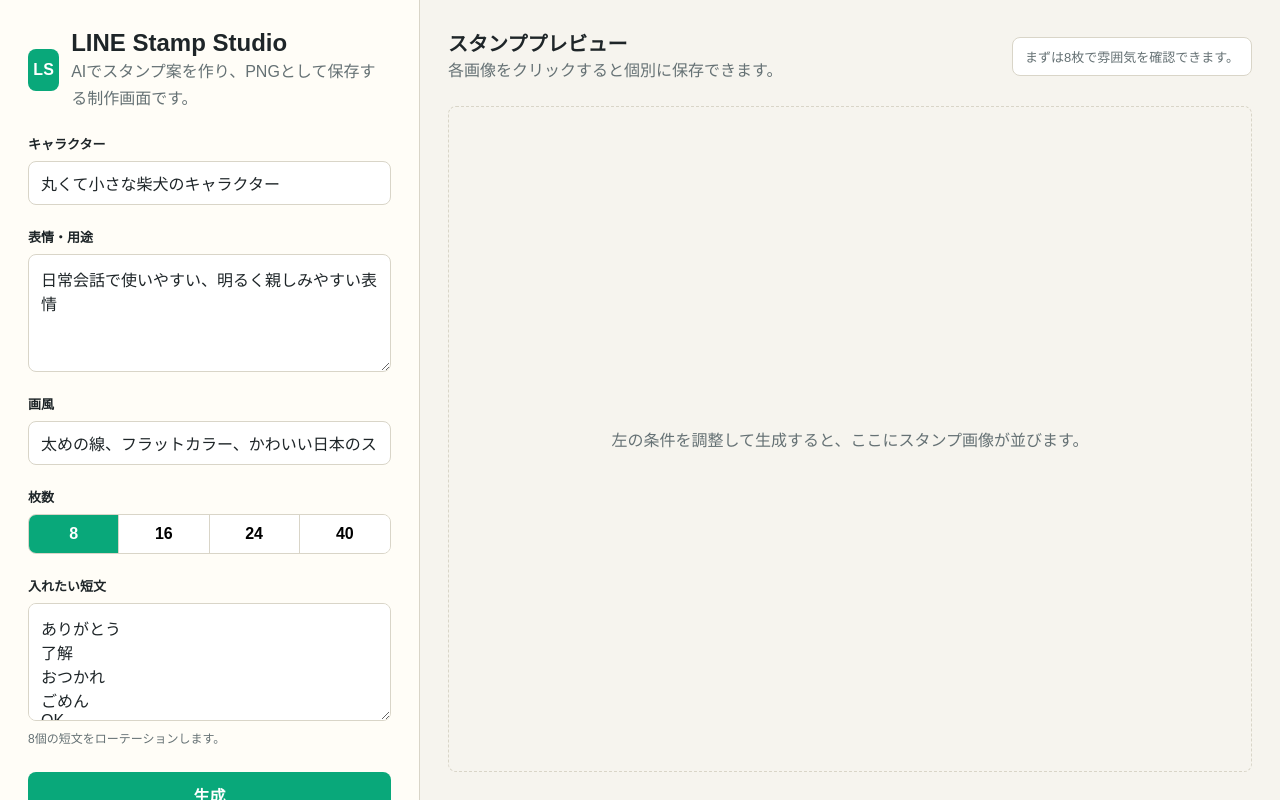
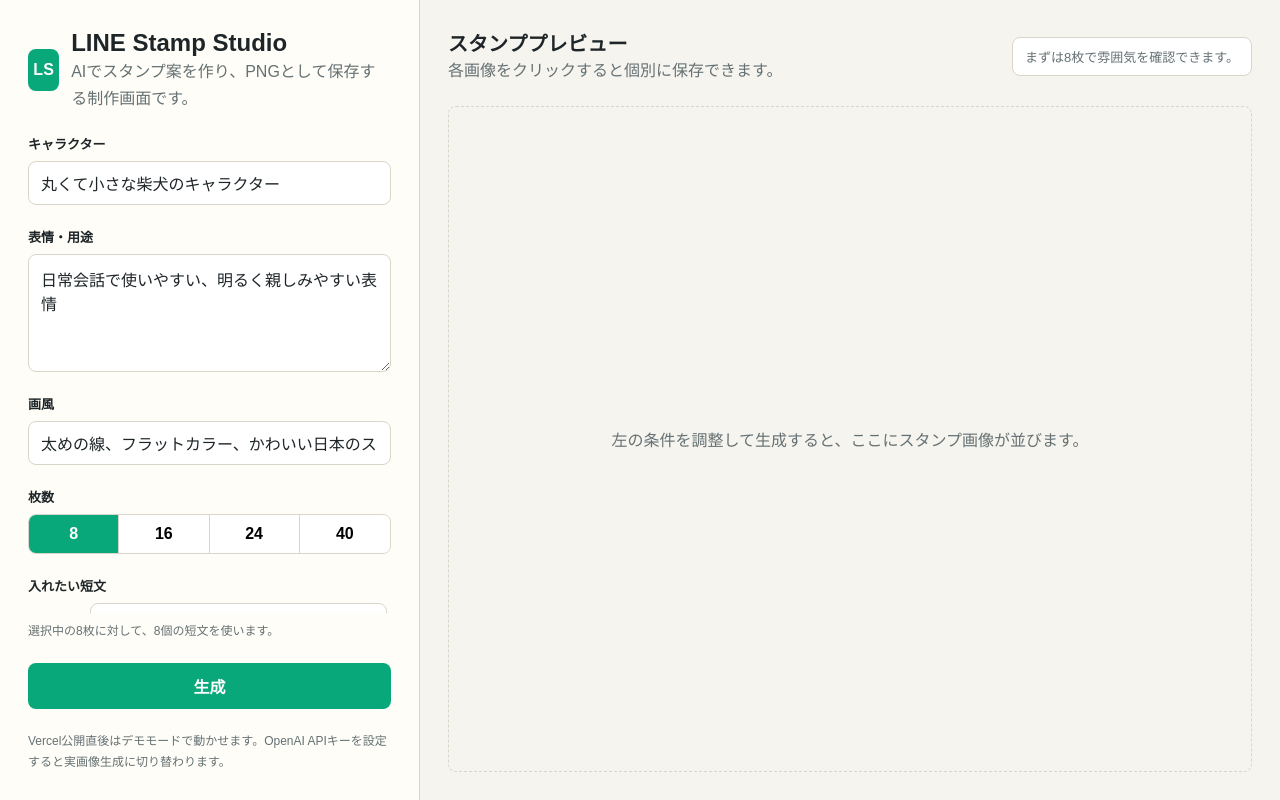
Before and after one commit to kimkim-JP/chopaTools, a Next.js app: page / in a window 1280 px wide. Built offline with nearby package versions, Linux system fonts and the light colour scheme.

Commit message:
Add files via upload

```diff
--- a/src/app/page.tsx
+++ b/src/app/page.tsx
@@ -2,9 +2,8 @@
 
 import { useMemo, useState } from "react";
 
-const starterPhrases = ["ありがとう", "了解", "おつかれ", "ごめん", "OK", "最高", "いま行く", "またね"].join(
-  "\n"
-);
+const starterPhrases = ["ありがとう", "了解", "おつかれ", "ごめん", "OK", "最高", "いま行く", "またね"];
+const maxStampCount = 40;
 
 type GenerateResponse = {
   mode: "demo" | "api";
@@ -16,16 +15,27 @@
   const [character, setCharacter] = useState("丸くて小さな柴犬のキャラクター");
   const [mood, setMood] = useState("日常会話で使いやすい、明るく親しみやすい表情");
   const [style, setStyle] = useState("太めの線、フラットカラー、かわいい日本のスタンプ風");
-  const [phrases, setPhrases] = useState(starterPhrases);
+  const [phrases, setPhrases] = useState<string[]>(
+    Array.from({ length: maxStampCount }, (_, index) => starterPhrases[index] ?? "")
+  );
   const [count, setCount] = useState(8);
   const [images, setImages] = useState<string[]>([]);
   const [status, setStatus] = useState("まずは8枚で雰囲気を確認できます。");
   const [loading, setLoading] = useState(false);
 
   const phraseCount = useMemo(
-    () => phrases.split(/\r?\n/).filter((phrase) => phrase.trim()).length,
-    [phrases]
+    () => phrases.slice(0, count).filter((phrase) => phrase.trim()).length,
+    [phrases, count]
   );
+
+  const phraseText = useMemo(
+    () => phrases.slice(0, count).map((phrase) => phrase.trim()).join("\n"),
+    [phrases, count]
+  );
+
+  function updatePhrase(index: number, value: string) {
+    setPhrases((current) => current.map((phrase, phraseIndex) => (phraseIndex === index ? value : phrase)));
+  }
 
   async function generate() {
     setLoading(true);
@@ -35,7 +45,7 @@
       const response = await fetch("/api/generate", {
         method: "POST",
         headers: { "Content-Type": "application/json" },
-        body: JSON.stringify({ character, mood, style, phrases, count })
+        body: JSON.stringify({ character, mood, style, phrases: phraseText, count })
       });
       const data = (await response.json()) as GenerateResponse;
 
@@ -101,10 +111,31 @@
           </div>
         </div>
 
-        <div className="field">
+        <div className="field phrase-field">
           <label htmlFor="phrases">入れたい短文</label>
-          <textarea id="phrases" value={phrases} onChange={(event) => setPhrases(event.target.value)} />
-          <p className="fineprint">{phraseCount}個の短文をローテーションします。</p>
+          <div className="phrase-list" id="phrases">
+            {phrases.map((phrase, index) => {
+              const phraseNumber = index + 1;
+              const isActive = phraseNumber <= count;
+
+              return (
+                <label className={isActive ? "phrase-row" : "phrase-row muted"} key={phraseNumber}>
+                  <span>No.{phraseNumber}</span>
+                  <input
+                    aria-label={`短文 ${phraseNumber}`}
+                    disabled={!isActive}
+                    maxLength={12}
+                    onChange={(event) => updatePhrase(index, event.target.value)}
+                    placeholder={isActive ? "短文" : ""}
+                    value={phrase}
+                  />
+                </label>
+              );
+            })}
+          </div>
+          <p className="fineprint">
+            選択中の{count}枚に対して、{phraseCount}個の短文を使います。
+          </p>
         </div>
 
         <div className="actions single">
```
